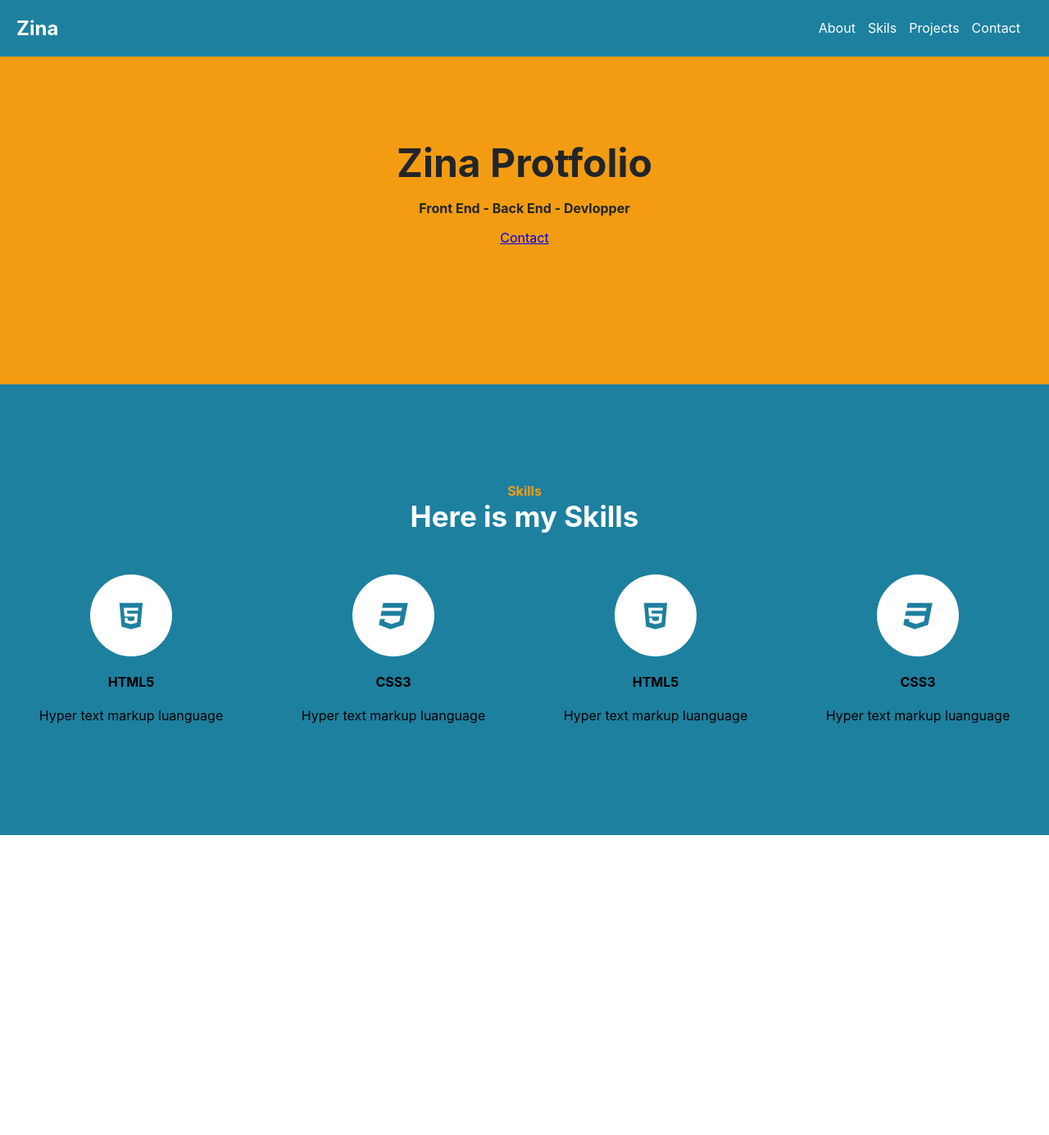
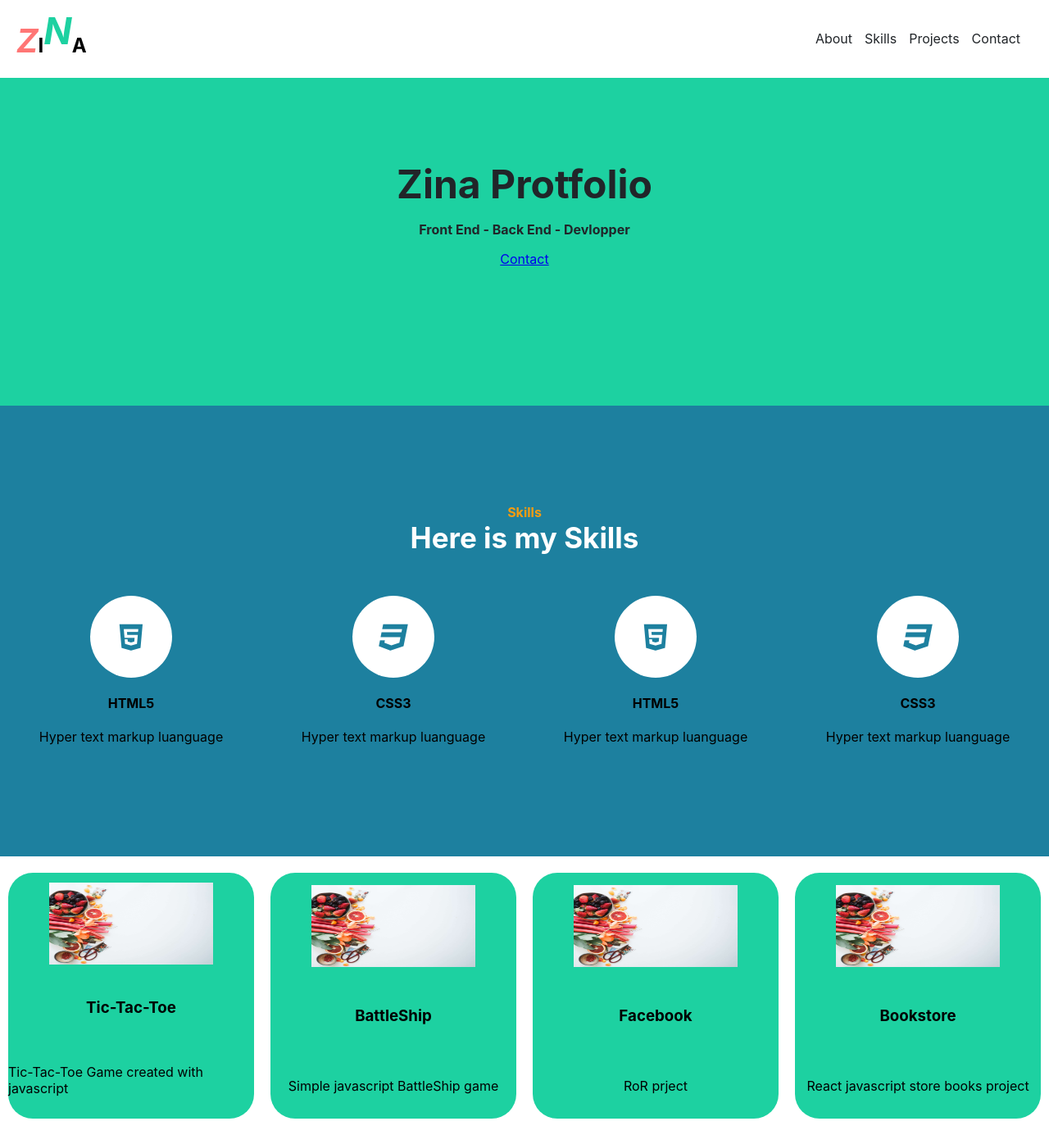
Before and after one commit to zinagithub/zina-portfolio, a React (Create React App) app: page / in a window 1280 px wide. Shown: the whole page at 82% size. Before the commit the page ends 1019 px from the top, so only its background shows below. Built offline with nearby package versions, Linux system fonts and the light colour scheme.

Commit message:
add work section

```diff
--- a/src/App.js
+++ b/src/App.js
@@ -3,6 +3,7 @@ import React from 'react';
 import Header from './components/header';
 import Hero from './components/hero';
 import Skills from './components/skills';
+import Projects from './components/projects';
 
 function App() {
   return (
@@ -10,6 +11,7 @@ function App() {
         <Header />
         <Hero />
         <Skills />
+        <Projects />
     </div>
   );
 }
--- a/src/components/hero.js
+++ b/src/components/hero.js
@@ -7,7 +7,8 @@ class Hero extends React.Component {
 
   render() {
   	const backHero = {
-  		backgroundColor : "#f39c12",
+  		//backgroundColor : "#f39c12",
+      backgroundColor : "#1dd1a1",
   		height : '400px',
   	}
   	return (
--- a/src/components/navigation.css
+++ b/src/components/navigation.css
@@ -1,6 +1,6 @@
 nav {
 	align-items: center;
-	background-color: #1d809f;
+	/*background-color: #1d809f;*/
 	display : flex;
 	justify-content: space-between;
 	padding-left: 20px;
@@ -14,9 +14,32 @@ nav ul li {
 	margin-right: 15px;
 }
 nav ul li a {
-	color : #FFF;
+	/*color : #FFF;*/
+	color : #212529;
 	text-decoration: none;
 }
 .logo {
-	color : #FFF;
+	/*color : #FFF;*/
 }
+.zLetter {
+	color : #ff7675;
+	font-size: 40px;
+	font-style: italic;
+	position : relative;
+	top : 0px;
+}
+.iLetter {
+   text-transform: uppercase;
+}
+.aLetter {
+   text-transform: uppercase;
+}
+.nLetter {
+	color : /*#f39c12*/#1dd1a1;
+	font-size: 45px;
+	font-style: italic;
+	position : relative;
+
+	text-transform: uppercase;
+	top : -10px;
+}
--- a/src/components/navigation.js
+++ b/src/components/navigation.js
@@ -4,7 +4,7 @@ import './navigation.css'
 class Navigation extends React.Component {
 
   render() {
-  	const arrLinks = ['About','Skils','Projects','Contact'];
+  	const arrLinks = ['About','Skills','Projects','Contact'];
     const displayLinks = arrLinks.map((val, i) => {
     	return <li key = {i}><a href = {'#' + val} >{val}</a></li>
     }
@@ -12,7 +12,11 @@ class Navigation extends React.Component {
     );
   	return (
   		 <nav>
-  		    <h1 className = 'logo'>Zina</h1>
+  		    <h1 className = 'logo'><span className = 'zLetter'>Z</span>
+                                 <span className = 'iLetter'>i</span>
+                                 <span className = 'nLetter'>n</span>
+                                 <span className = 'aLetter'>a</span>
+          </h1>
             <ul>
             	{displayLinks}
             </ul>
--- /dev/null
+++ b/src/components/project.js
@@ -0,0 +1,15 @@
+import React from 'react';
+import './projects.css';
+
+
+function Project(props){
+	return (
+		<div className='project'>
+		   <img src = {props.img} alt = {props.name} width = '200' height = '100'/>
+           <h3>{props.name}</h3>
+           <p>{props.description}</p>
+		</div>
+		)
+}
+
+export default Project;
--- /dev/null
+++ b/src/components/projects.css
@@ -0,0 +1,19 @@
+.project {
+	align-items: center;
+	background-color: #1dd1a1;
+	border-radius: 30px;
+	display : flex;
+	flex-direction: column;
+	height: 300px;
+	justify-content: space-around;
+	margin-top: 20px;
+	margin-bottom: 20px;
+	width: 300px;
+}
+.projects {
+	/*background-color: #f39c12;*/
+
+	/*color :#1d809f;*/
+	display : flex;
+	justify-content: space-around;
+}
--- /dev/null
+++ b/src/components/projects.js
@@ -0,0 +1,26 @@
+import React from 'react';
+import { useState } from 'react';
+
+import Project from './project';
+import './projects.css';
+import image from './food.jpg';
+
+
+function Projects(){
+	const [projects, setProjects] = useState([
+        {name: 'Tic-Tac-Toe', description: 'Tic-Tac-Toe Game created with javascript',img:image},
+        {name: 'BattleShip', description: 'Simple javascript BattleShip game',img:image},
+        {name: 'Facebook', description: 'RoR prject',img:image},
+        {name: 'Bookstore', description: 'React javascript store books project',img:image}
+		  ]);
+
+	return (
+       <div className='projects'>
+          {projects.map(prj => (
+             <Project name={prj.name} description= {prj.description} img = {prj.img} />
+          	)
+          	)}
+       </div>
+		)
+}
+export default Projects;
--- a/src/components/skills.css
+++ b/src/components/skills.css
@@ -11,8 +11,8 @@
   padding : 0;
 }
 .title2 {
+  color : #fff;
   font-size: 35px;
-  color : #fff;
   margin-bottom: 50px;
   margin-top :0;
 }
@@ -22,11 +22,11 @@
 }
 .row span {
 	background-color: #FFF;
-	height: 100px;
-	width: 100px;
-	display : inline-block;
 	border-radius: 50%;
 	color : #1d809f;
+	display : inline-block;
 	font-size: 36px;
+	height: 100px;
 	line-height: 100px;
+	width: 100px;
 }
--- a/src/components/skills.js
+++ b/src/components/skills.js
@@ -1,30 +1,6 @@
 import React from 'react';
 import './skills.css'
 
-
-const myIcons = [
-  {
-    icon : 'fa fa-html5',
-    title: 'HTML5',
-    description : 'Hyper text markup luanguage'
-  },
-  {
-    icon : 'fa fa-css3',
-    title: 'CSS3',
-    description : 'Hyper text markup luanguage'
-  },
-  {
-    icon : 'fa fa-html5',
-    title: 'HTML5',
-    description : 'Hyper text markup luanguage'
-  },
-  {
-    icon : 'fa fa-css3',
-    title: 'CSS3',
-    description : 'Hyper text markup luanguage'
-  }
-
-];
 class Skills extends React.Component {
 
   render() {
```
Also changed, not shown: src/components/food.jpg (added).
